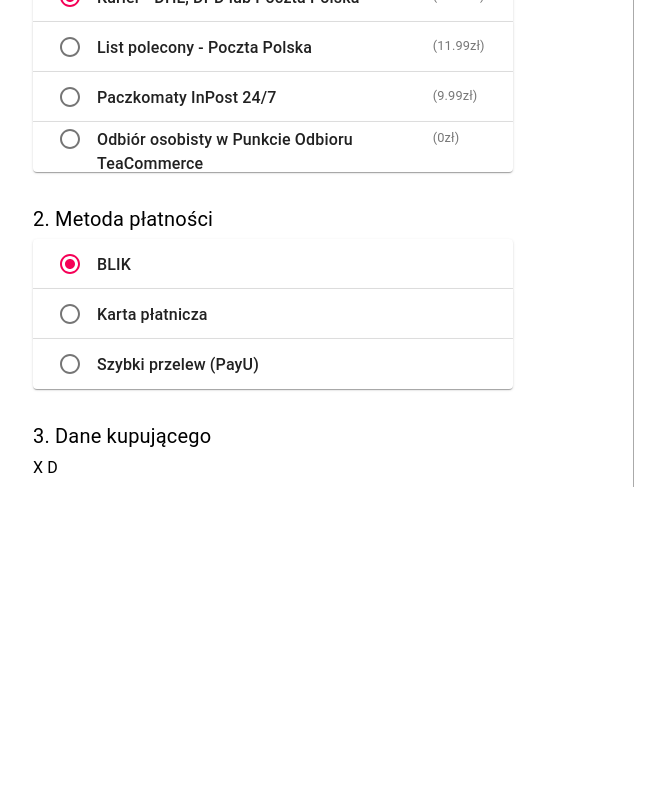
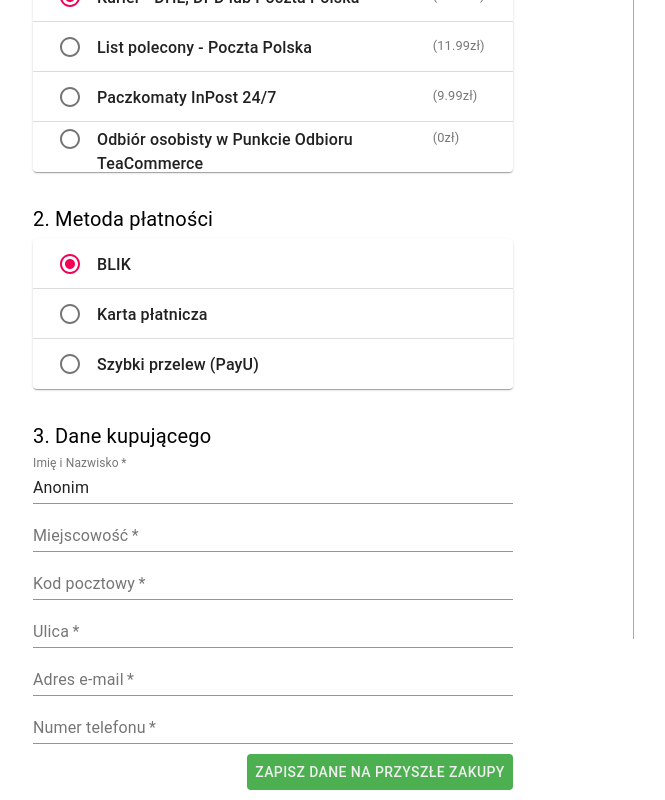
Before and after one commit to BD2-TeaParty/tea-webapp, a React (Create React App) app: page /order in a window 1280 px wide. Shown: the part 206-1006 px from the top of the page, without its empty margins (159-824 px from the left). Before the commit the page ends 800 px from the top, so only its background shows below. Built offline with nearby package versions, Linux system fonts and the light colour scheme.

Commit message:
buyer address input and redux support

```diff
--- a/src/components/order/BuyerDetails.css
+++ b/src/components/order/BuyerDetails.css
@@ -0,0 +1,23 @@
+
+.buyerdetails-container {
+    width: 80%;
+    display: flex;
+    flex-direction: column;
+}
+
+.buyerdetails-container .bottom {
+    width: 100%;
+    display: inline-flex;
+    justify-content: flex-end;
+}
+
+.buyerdetails-container .bottom button {
+    margin: 10px 0;
+    background-color: #4CAF50;
+    color: #eee;
+}
+
+.buyerdetails-container .bottom button:hover {
+    background-color: #43A047;
+    color: #fff;
+}
--- a/src/components/order/BuyerDetails.js
+++ b/src/components/order/BuyerDetails.js
@@ -1,15 +1,62 @@
-import { Typography } from '@material-ui/core';
-import React from 'react';
+import { Button, TextField, Typography } from '@material-ui/core';
+import React, { useRef } from 'react';
+import { connect } from 'react-redux';
+import { setAddress } from '../../redux/actions/userActions';
 
+import './BuyerDetails.css';
 
 const BuyerDetails = props => {
 
+    // defaultValue={props.user.name}
+    const nameRef = useRef();
+    const nameLabel = 'Imię i Nazwisko';
+
+    const streetRef = useRef();
+    const streetLabel = 'Ulica';
+
+    const postcodeRef = useRef();
+    const postcodeLabel = 'Kod pocztowy';
+
+    const cityRef = useRef();
+    const cityLabel = 'Miejscowość';
+
+    const mailRef = useRef();
+    const emailLabel = 'Adres e-mail';
+
+    const phoneRef = useRef();
+    const phoneLabel = 'Numer telefonu';
+
+    // const defaultAddress = `${props.address.street}${props.address.streetNo ? ' ' + props.address.streetNo : ''}${props.address.houseNo ? '/' + props.address.houseNo : ''}`;
+    const saveAddress = () => {
+        console.log(nameRef);
+        props.setAddress(nameRef.current.value, cityRef.current.value, postcodeRef.current.value, streetRef.current.value, mailRef.current.value, phoneRef.current.value);
+    }
+    console.log('buyerdetails props', props);
     return (
-        <div>
-            <Typography> X D </Typography>
+        <div className='buyerdetails-container'>
+
+            <TextField inputRef={nameRef} required id='name' label={nameLabel} defaultValue={props.user.name}/>
+            <TextField inputRef={cityRef} required id='city' label={cityLabel} defaultValue={props.address.city}/>
+            <TextField inputRef={postcodeRef} required id='post-code' label={postcodeLabel} defaultValue={props.address.postcode}/>
+            <TextField inputRef={streetRef} required id='street' label={streetLabel} defaultValue={props.address.streetAddress}/>
+            <TextField inputRef={mailRef} required id='email' label={emailLabel} defaultValue={props.address.email}/>
+            <TextField inputRef={phoneRef} required id='phone' label={phoneLabel} defaultValue={props.address.phone}/>
+
+            <div className='bottom'>
+                <Button onClick={() => saveAddress()}>
+                    Zapisz dane na przyszłe zakupy
+                </Button>
+            </div>
         </div>
     )
 }
 
+const mapStateToProps = (state) => {
+    return {
+        user: state.userReducer.user,
+        address: state.userReducer.address,
+    }
+}
 
-export default BuyerDetails;
+
+export default connect(mapStateToProps, {setAddress})(BuyerDetails);
--- a/src/components/order/OrderPage.css
+++ b/src/components/order/OrderPage.css
@@ -7,7 +7,7 @@
 }
 
 .order-body {
-    height: 80%;
+    height: 100%;
     padding: 5% 0px;
     display: flex;
 }
--- a/src/redux/actions/userActions.js
+++ b/src/redux/actions/userActions.js
@@ -17,6 +17,7 @@ import {
     ADD_TO_WISHLIST,
     REMOVE_FROM_WISHLIST,
     PUSH_TEMP_ORDER,
+    SET_ADDRESS,
 } from '../constants/userTypes';
 import store from '../store';
 
@@ -209,3 +210,19 @@ export const removeFromWishlist = index => dispatch => {
 export const pushTempOrder = order => dispatch => {
     return dispatch({type: PUSH_TEMP_ORDER, payload: order});
 }
+
+
+export const setAddress = (name, city, postcode, street, email, phone) => dispatch => {
+
+    const addressJson = {
+        name: name,
+        city: city,
+        postcode: postcode,
+        streetAddress: street,
+        email: email,
+        phone: phone,
+    }
+    console.log('setAddress', addressJson);
+    return dispatch({type: SET_ADDRESS, payload: addressJson})
+
+}
--- a/src/redux/reducers/products.js
+++ b/src/redux/reducers/products.js
@@ -7,7 +7,7 @@ const initialState = {
         {
             id: 0,
             title: 'Bi Luo Chun',
-            price: 100,
+            price: 19.99,
             c_origin: 'Chiny',
             description: 'Dobra herbatka zielona z państwa środka. Zbiór Wiosna 2021.Dobra herbatka zielona z państwa środka. Zbiór Wiosna 2021Dobra herbatka zielona z państwa środka. Zbiór Wiosna 2021Dobra herbatka zielona z państwa środka. Zbiór Wiosna 2021',
             weight: [0.1, 0.25, 0.5, 1], //zalozenie ze wszystko znormalizowane do KG
@@ -15,8 +15,8 @@ const initialState = {
         },
         {
             id: 1,
-            title: 'Yunnan',
-            price: 100,
+            title: 'Yunnan Gold',
+            price: 9.99,
             c_origin: 'Chiny',
             description: 'Dobra herbatka czarrrrrrXDDDna z państwa środka. Zbiór Zima 2020.',
             weight: [0.1, 0.25, 0.5, 1], //zalozenie ze wszystko znormalizowane do KG
@@ -24,8 +24,8 @@ const initialState = {
         },
         {
             id: 2,
-            title: 'Yunnan',
-            price: 100,
+            title: 'Yunnan Pure Gold',
+            price: 23.99,
             c_origin: 'Chiny',
             description: 'Dobra herbatka czarrrrrrna z państwa środka. Zbiór Zima 2020.',
             weight: [0.1, 0.25, 0.5, 1], //zalozenie ze wszystko znormalizowane do KG
@@ -33,8 +33,8 @@ const initialState = {
         },
         {
             id: 3,
-            title: 'Yunnan',
-            price: 100,
+            title: 'Jin Jun Mei',
+            price: 35.99,
             c_origin: 'Chiny',
             description: 'Dobra herbatka czarrrAAAAAAAAArrrna z państwa środka. Zbiór Zima 2020.',
             weight: [0.1, 0.25, 0.5, 1], //zalozenie ze wszystko znormalizowane do KG
@@ -55,6 +55,24 @@ const initialState = {
             price: 100,
             c_origin: 'Chiny',
             description: 'Dobra herbatka czarrrAAAAAAAAArrrna z państwa środka. Zbiór Zima 2020.',
+            weight: [0.1, 0.25, 0.5, 1], //zalozenie ze wszystko znormalizowane do KG
+            img: 'https://static.biotea.it/1593-large_default/display-foglie-te-in-bambu.jpg?auto=compress&cs=tinysrgb&h=350'
+        },
+        {
+            id: 6,
+            title: 'straserserjtyikltuik',
+            price: 100,
+            c_origin: 'Chiny',
+            description: 'Dobra herbatka czarrrAASDASDASD z państwa środka. Zbiór Zima 2020.',
+            weight: [0.1, 0.25, 0.5, 1], //zalozenie ze wszystko znormalizowane do KG
+            img: 'https://static.biotea.it/1593-large_default/display-foglie-te-in-bambu.jpg?auto=compress&cs=tinysrgb&h=350'
+        },
+        {
+            id: 7,
+            title: 'sftjsrtjsrtjsrtjstjsrtj',
+            price: 100,
+            c_origin: 'Chiny',
+            description: 'Dobra sdfgjsdfghjsdtjsrtjsdtj czarrrAAAAAAAAArrrna z państwa środka. Zbiór Zima 2020.',
             weight: [0.1, 0.25, 0.5, 1], //zalozenie ze wszystko znormalizowane do KG
             img: 'https://static.biotea.it/1593-large_default/display-foglie-te-in-bambu.jpg?auto=compress&cs=tinysrgb&h=350'
         },
--- a/src/redux/reducers/user.js
+++ b/src/redux/reducers/user.js
@@ -22,8 +22,8 @@ const initialState = {
 
     isLoggedIn: false,
 
-    user: { id: "", name: "Anonim"},
-    address: { city: "", street: "", streetNo: "", houseNo: ""},
+    user: { id: "", name: "Anonim", email: ""},
+    address: { name: "", city: "", postcode: "", streetAddress: "", email: "", phone: ""},
     userLoading: false,
     userError: false,
     errorMessage: '',
```
